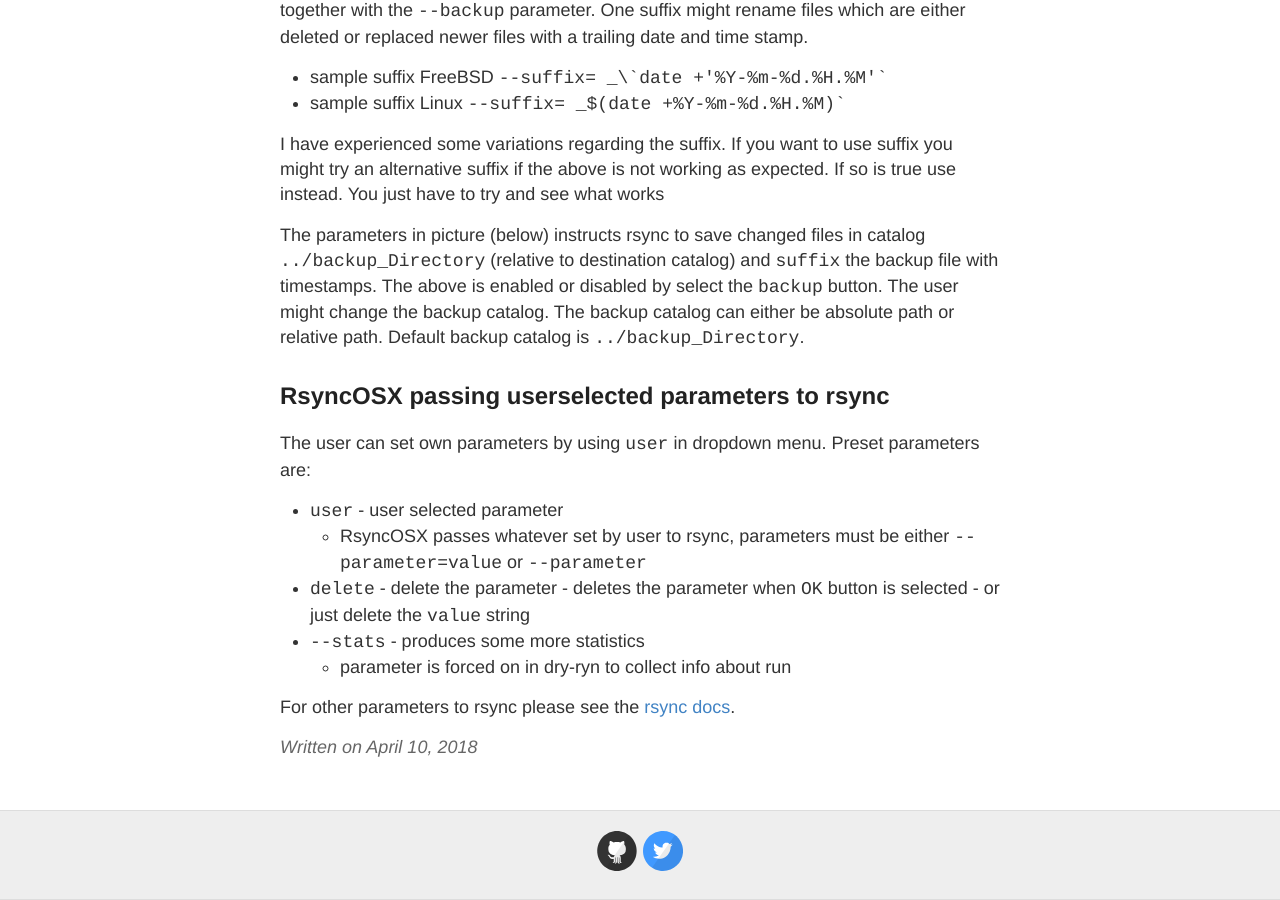
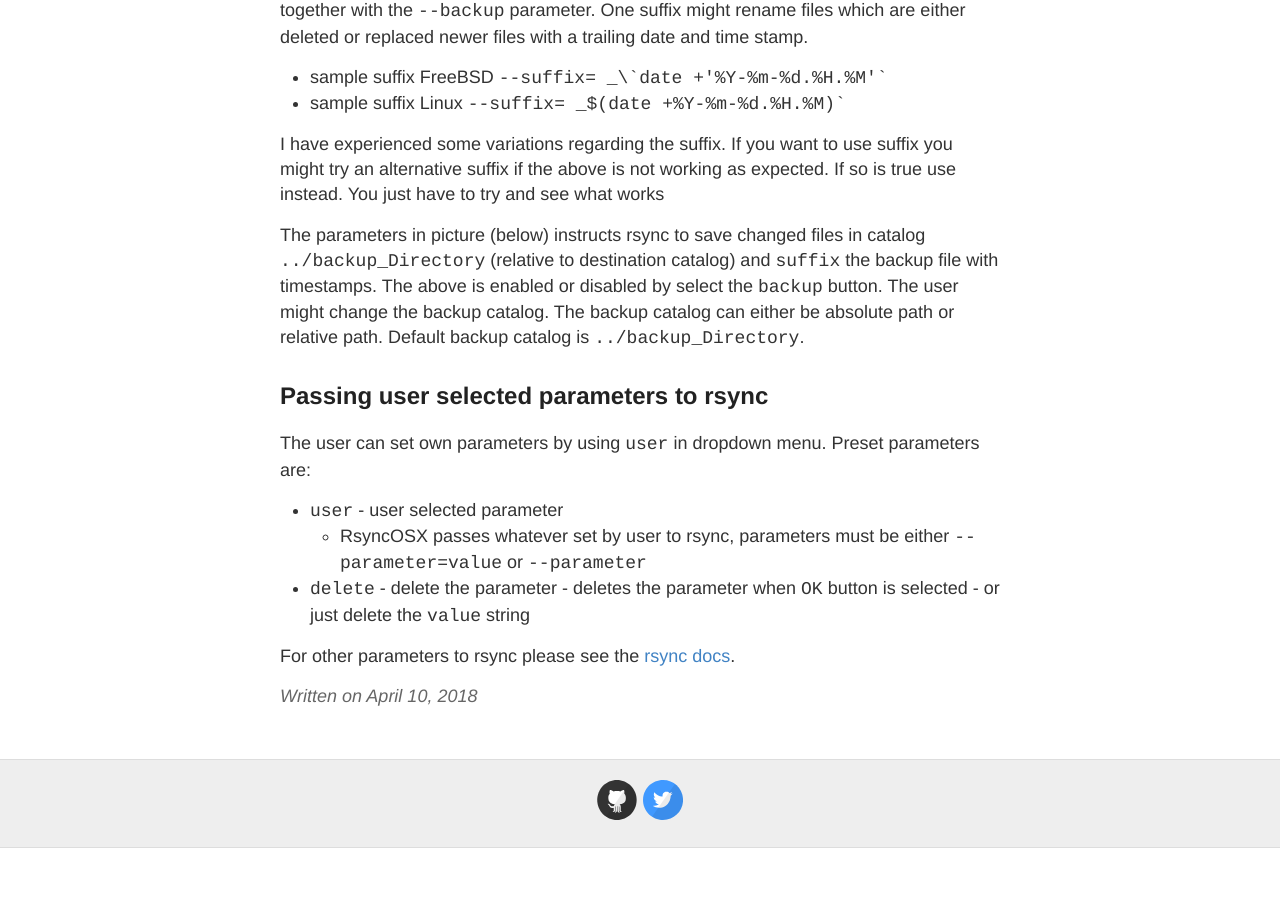
Before and after one commit to d2s/Documentation, a Jekyll site: the page built from _posts/2018-04-10-Parameters.md, in a window 1280 px wide and 900 px high, scrolled down 1206 px. Built offline with Jekyll 4.4.1, drawn with Linux system fonts in a browser that asks for light colours; after the commit the page ends 2054 px from its top, so only the background shows below that.

Commit message:
Update 2018-04-10-Parameters.md

```diff
--- a/_posts/2018-04-10-Parameters.md
+++ b/_posts/2018-04-10-Parameters.md
@@ -34,7 +34,7 @@ I have experienced some variations regarding the suffix. If you want to use suff
 
 The parameters in picture (below) instructs rsync to save changed files in catalog `../backup_Directory` (relative to destination catalog) and `suffix` the backup file with timestamps. The above is enabled or disabled by select the `backup` button. The user might change the backup catalog. The backup catalog can either be absolute path or relative path. Default backup catalog is `../backup_Directory`.
 
-## RsyncOSX passing userselected parameters to rsync
+## Passing user selected parameters to rsync
 
 The user can set own parameters by using `user` in dropdown menu. Preset parameters are:
 
@@ -43,7 +43,5 @@ The user can set own parameters by using `user` in dropdown menu. Preset paramet
 - `delete` - delete the parameter
 		- deletes the parameter when `OK` button is selected
 		- or just delete the `value` string
-- `--stats` - produces some more statistics
-	- parameter is forced on in dry-ryn to collect info about run
 
 For other parameters to rsync please see the [rsync docs](https://download.samba.org/pub/rsync/rsync.html).
```
